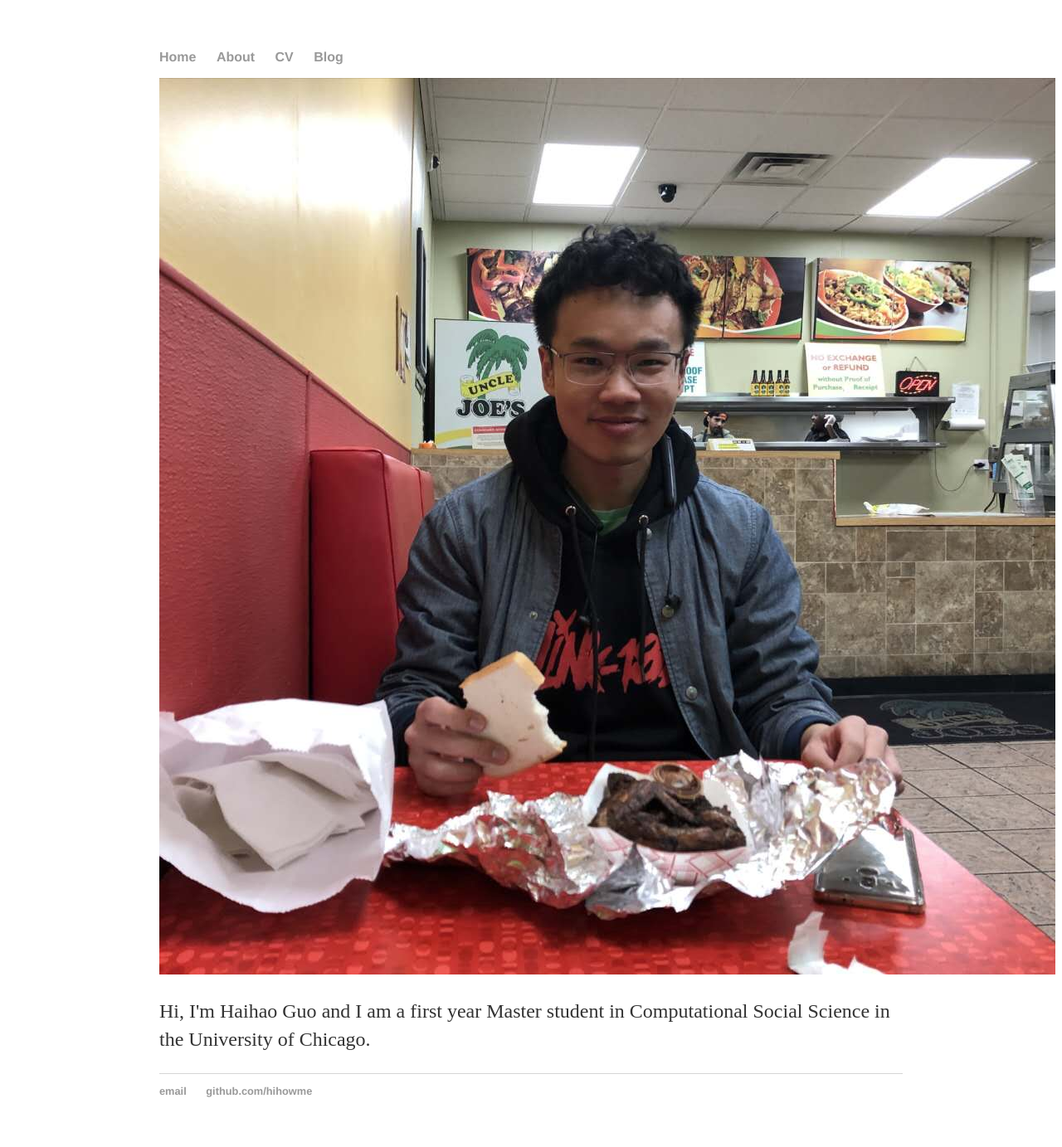
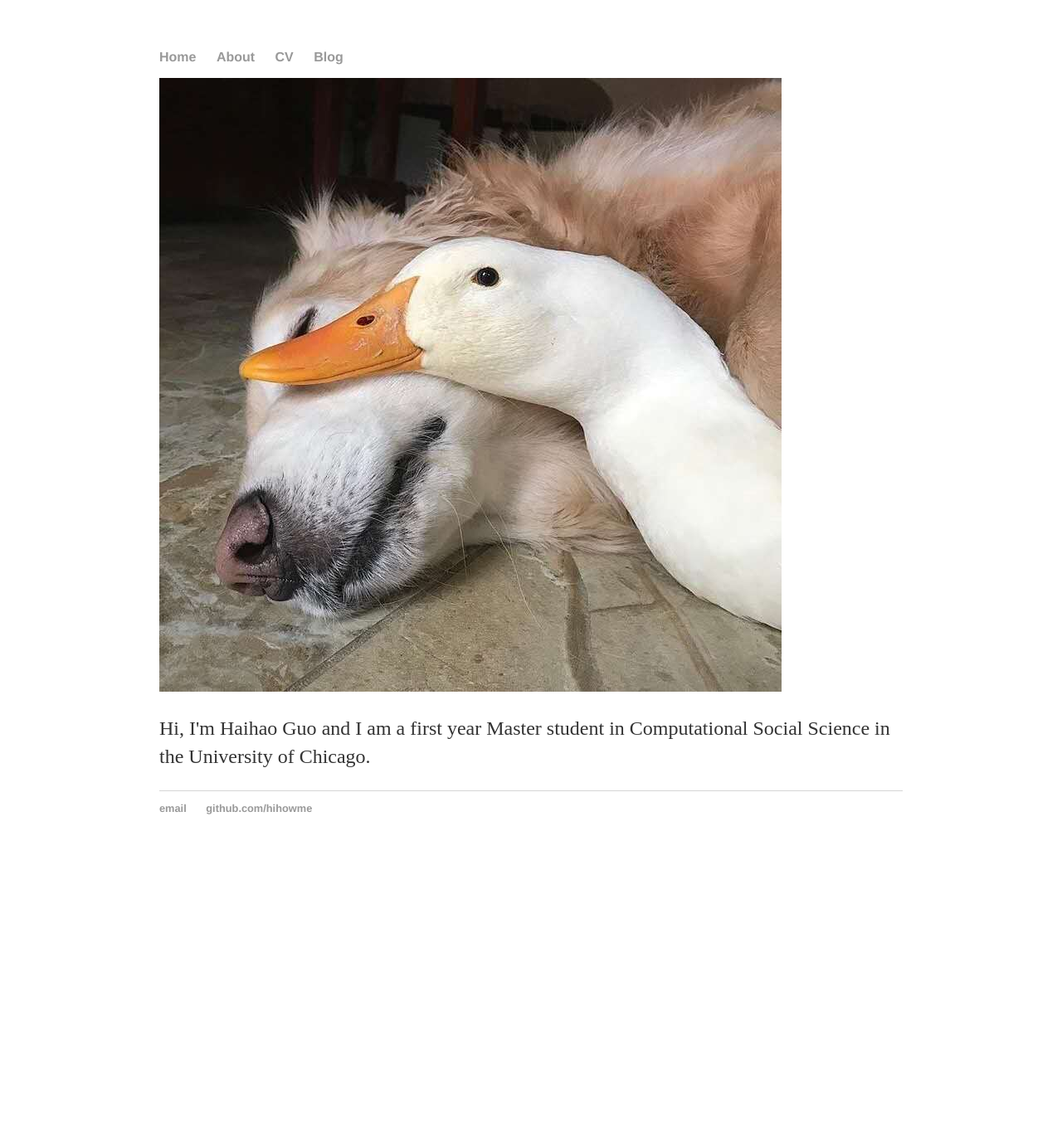
Before and after one commit to hihowme/hihowme.github.io, a Jekyll site: the page built from index.html, in a window 1280 px wide. Shown: the whole page at 83% size. Built offline with Jekyll 4.4.1, drawn with Linux system fonts in a browser that asks for light colours; after the commit the page ends 1042 px from its top, so only the background shows below that.

Commit message:
update again

```diff
--- a/index.html
+++ b/index.html
@@ -9,7 +9,7 @@ description: Haihao Guo is a first year Master student in Computational Social S
 <!-- <div class="jumbotron"> -->
 <div class="row marketing">
 	<div class="col-sm-4">
-	<img  class="img-circle avatar" alt="Haihao Guo" src="img/haihao1.png">
+	<img  class="img-circle avatar" alt="Haihao Guo" src="img/duck.png">
 	</div>
 	<div itemscope itemtype="http://data-vocabulary.org/Person" class="col-sm-8">
 	<p class="lead">Hi, I'm <span itemprop="name">Haihao Guo</span> and I am a first year Master student in Computational Social Science in the University of Chicago.</p>
```
